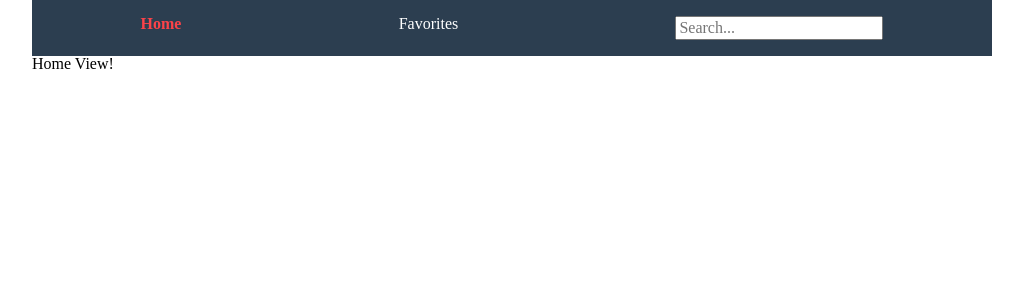
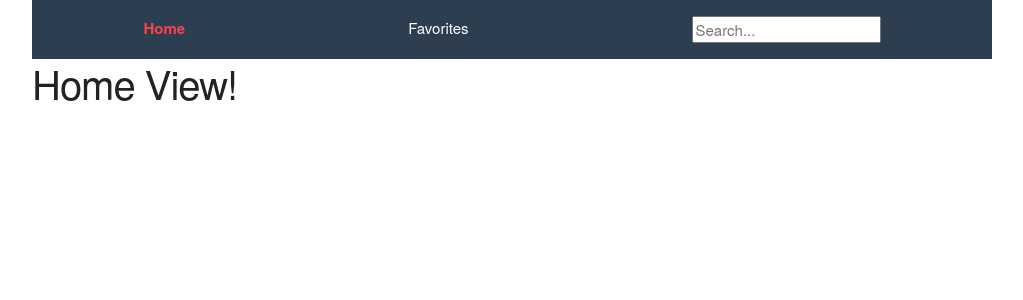
Before and after one commit to wizelineacademy/react-series-challenge, a React (Create React App) app: page /home in a window 1280 px wide. Shown: the top 300 px of the page, without its empty margins (128-1151 px from the left). Built offline with nearby package versions, Linux system fonts and the light colour scheme; no server answers.

Commit message:
Extra CSS Base Styling

```diff
--- a/src/index.css
+++ b/src/index.css
@@ -46,3 +46,21 @@ table {
 	border-collapse: collapse;
 	border-spacing: 0;
 }
+
+/* Some base styles */
+html { font-size: 62.5%; }
+body {
+font-size: 1.5em;
+line-height: 1.6;
+font-weight: 400;
+font-family: "Raleway", "HelveticaNeue", "Helvetica Neue", Helvetica, Arial, sans-serif;
+color: #222; }
+h1, h2, h3, h4, h5, h6 {
+	margin-top: 0;
+	margin-bottom: 2rem;
+	font-weight: 300; }
+h1 { font-size: 4.0rem; line-height: 1.2;  letter-spacing: -.1rem;}
+h2 { font-size: 3.6rem; line-height: 1.25; letter-spacing: -.1rem; }
+
+/* HELPERS */
+.center { text-align: center }
```
